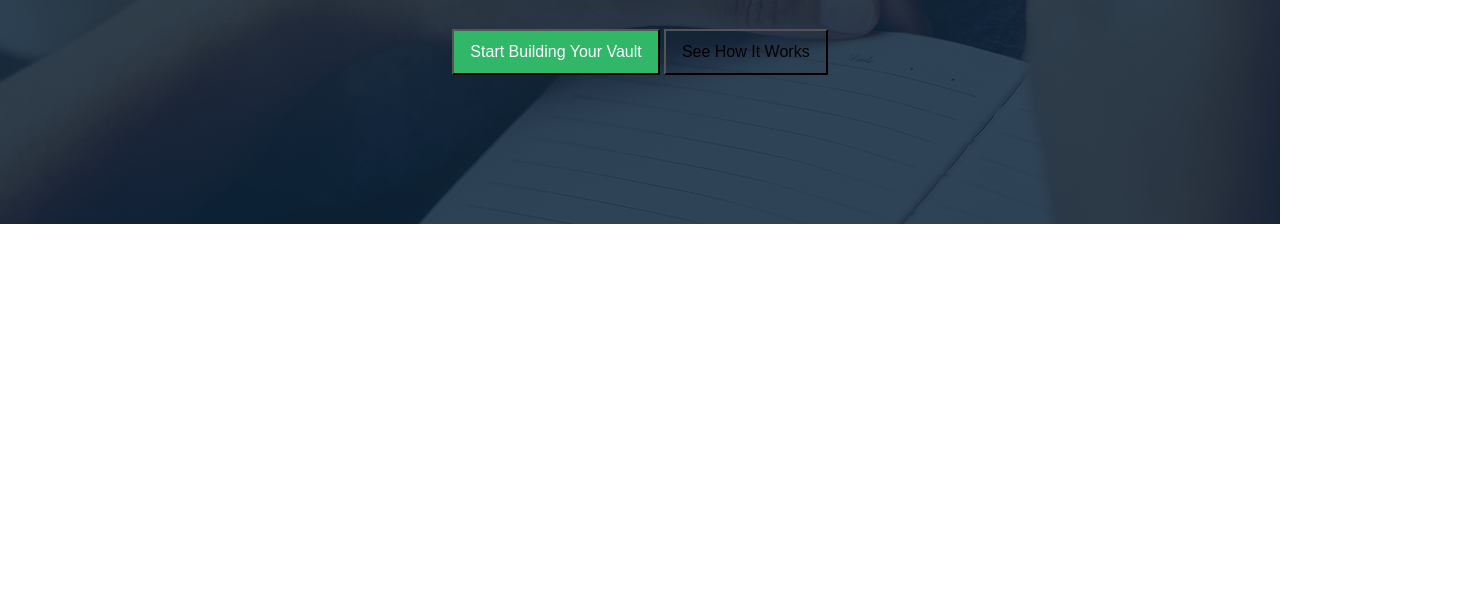
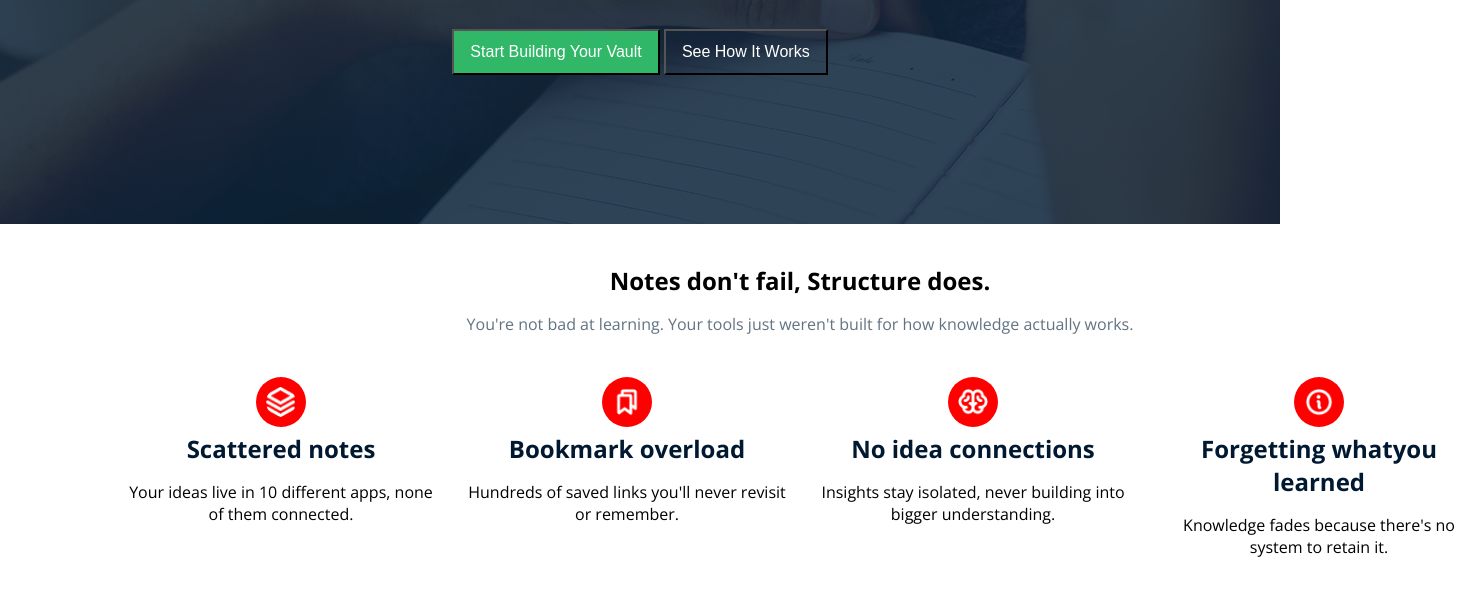
Before and after one commit to musfhiq7/Structure-Thinking-Assignment, a plain HTML site: page index.html in a window 1280 px wide. Shown: the part 531-1126 px from the top of the page, 1480 px wide, since content can reach past the window. Before the commit the page ends 800 px from the top, so only its background shows below. Drawn offline with nearby package versions, Linux system fonts and the light colour scheme.

Commit message:
note box updated from figma

```diff
--- a/index.html
+++ b/index.html
@@ -38,6 +38,35 @@
         </div>
 
     </section>
-
+    <section id="note">
+       <div class="note-container">
+          <div class="heading">
+            <h1>Notes don't fail, Structure does.</h1>
+            <p>You're not bad at learning. Your tools just weren't built for how knowledge actually works.</p>
+          </div>
+              <div class="card-box">
+                <div class="card">
+                     <img src="assets/Vector.png" alt="">
+                     <h4>Scattered notes</h4>
+                     <p>Your ideas live in 10 different apps, none of them connected.</p>
+                </div>
+                <div class="card">
+                     <img src="assets/Bookmarks.png" alt="">
+                     <h4>Bookmark overload</h4>
+                     <p>Hundreds of saved links you'll never revisit or remember.</p>
+                </div>
+                <div class="card">
+                     <img src="assets/Brain.png" alt="">
+                     <h4>No idea connections</h4>
+                     <p>Insights stay isolated, never building into bigger understanding.</p>
+                </div>
+                <div class="card">
+                     <img src="assets/Info.png" alt="">
+                     <h4>Forgetting whatyou learned</h4>
+                     <p>Knowledge fades because there's no system to retain it.</p>
+                </div>
+              </div>
+       </div>
+    </section>
 </body>
 </html>
--- a/styles/protfolio.css
+++ b/styles/protfolio.css
@@ -97,8 +97,64 @@ nav .btn {
 }
 .btn2{
     background: transparent;
+    color: white;
 }
 .btn1{
     background-color: #30B868;
     color: white;
 }
+.note-container .heading{
+    width: 1360px;
+    height: 153px;
+    margin-right: 120px;
+    margin-left: 120px;
+
+}
+.heading h1{
+    text-align: center;
+    padding-top: 40px;
+    margin-bottom: 16px;
+}
+.heading p{
+    font-size: 16px;
+    color: #627382;
+    text-align: center;
+    margin-bottom: 44px;
+}
+.card-box{
+    width: 1360px;
+    height: 300px;
+    margin-left: 120px;
+    margin-right: 120px;
+    margin-bottom: 120px;
+    display: flex;
+    gap: 24px;
+    justify-content: space-between;
+}
+.card{
+    width: 322px;
+    height: 300px;
+    text-align: center;
+}
+.card h4{
+    font-size: 24px;
+    color: #001931;
+    margin-bottom: 16px;
+    text-align: center;
+}
+.card .p{
+   font-size: 16px;
+    color: #627382;
+    text-align: center;
+    margin-bottom: 44px;
+}
+.card img{
+    background-color: red;
+    width: 50px;
+    height: 50px;
+
+   /* border-width: 60px; */
+   /* border: 2px; */
+   padding: 10px;
+  border-radius: 80px;
+}
```
